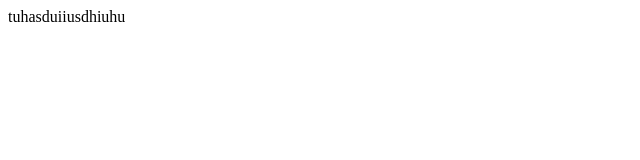
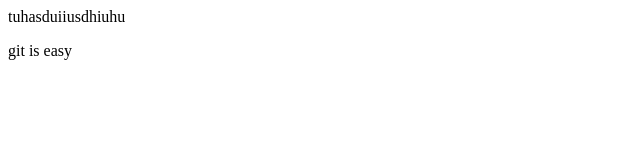
Before and after one commit to Haseen1/demo-repo, a plain HTML site: page index.html in a window 1280 px wide. Shown: the full height of the page, 0-640 px from the left. Drawn offline with Linux system fonts and the light colour scheme.

Commit message:
para increamented

```diff
--- a/index.html
+++ b/index.html
@@ -1 +1,3 @@
 <p>tuhasduiiusdhiuhu</p>
+
+<p>git is easy</p>
```
